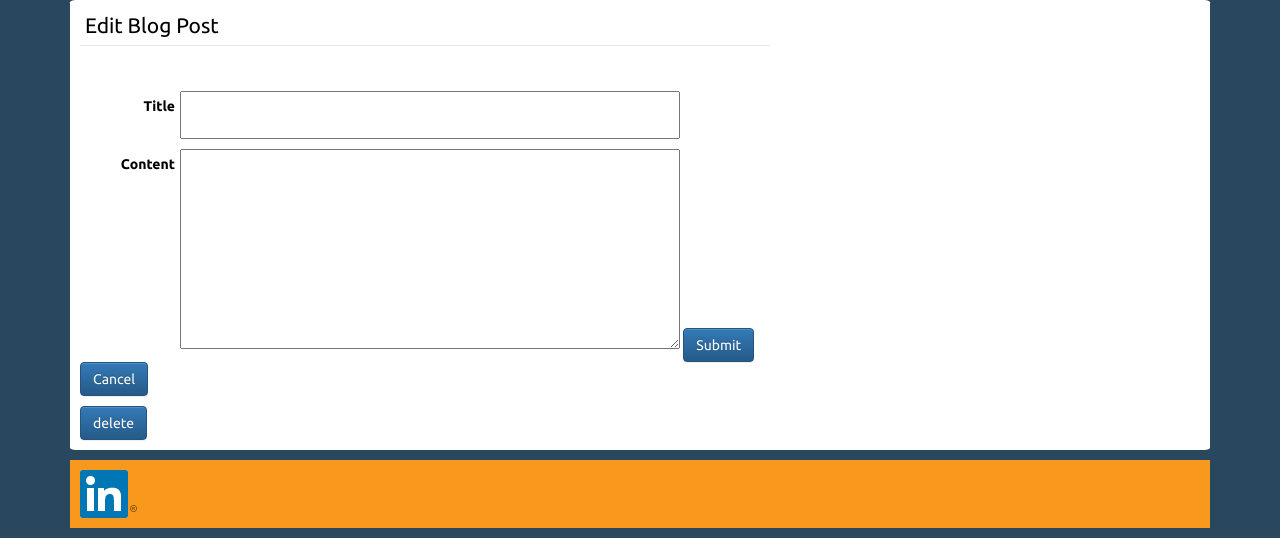
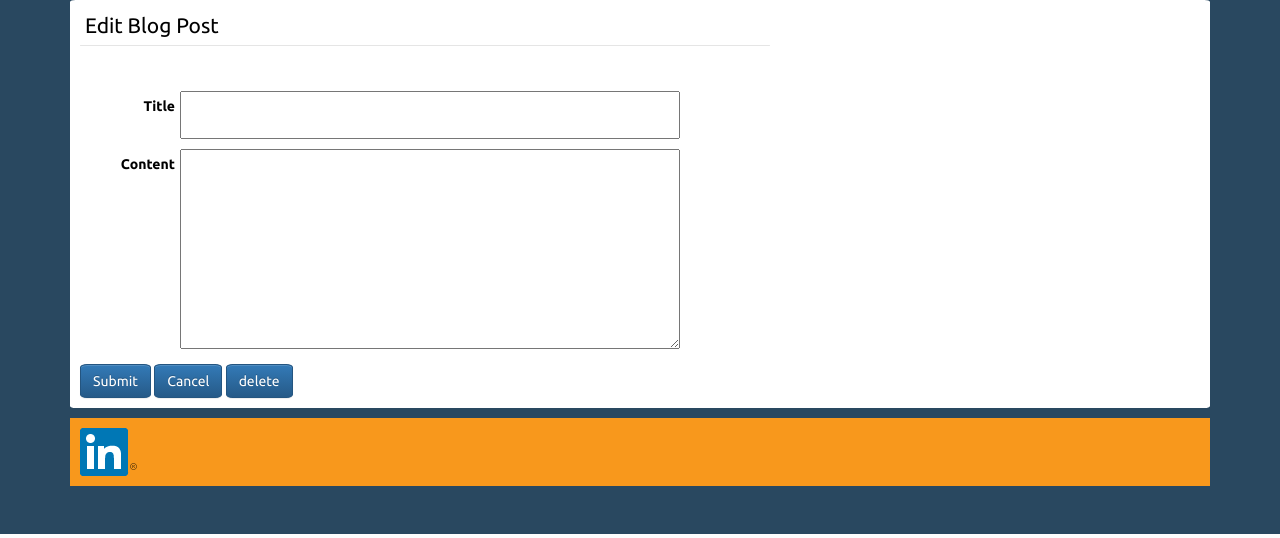
Before and after one commit to harrystaley/FSND_Multi_User_Blog, a Python web app: template templates/editpost.html in a window 1280 px wide. Shown: the part 266-804 px from the top of the page. Run offline with Jinja, Linux system fonts and the light colour scheme; the template is opened without the code that fills it, so the values that code supplies are empty; some libraries are stand-ins or nearby versions.

Commit message:
FEAT: added styles to buttons so that they will flow in line

```diff
--- a/css/style.css
+++ b/css/style.css
@@ -44,8 +44,7 @@ label {
 	font-weight: bold;
 }
 
-.btn-default {
-	background-color: #294860;
+.btn-primary {
 	-webkit-border-radius: 10%;
   	-moz-border-radius: 10%;
   	border-radius: 10%;
--- a/templates/editpost.html
+++ b/templates/editpost.html
@@ -9,17 +9,21 @@ blog project -->
 {% block content %}
 <fieldset class="postForm">
 	<legend>Edit Blog Post</legend>
-	<form action="" method="post" id="BlogPostForm">
+	<form action="" method="post" id="BlogPostForm" class="form-controls">
 			<span class="error">{{error}}</span>
 			<input type="hidden" name="post_id" value="{{post_id}}">
 			<p><label for="subject">Title</label>
 				<input class="postSubject" type="text" name="subject" value="{{subject}}">
 			<p><label for="content">Content</label>
 				<textarea class="postContent" name="content">{{content}}</textarea>
-			<input type="submit" class="btn btn-primary" name="submit" value="Submit">
-			<input Type="button" class="btn btn-primary" name="cancel" value="Cancel" onClick="history.go(-1);return true;">
+			<div class="form-controls">
+				<input type="submit" class="btn btn-primary" name="submit" value="Submit">
+			</div>
 	</form>
-	<form action="/delete" method="post"  enctype="multipart/form-data">
+	<form class="form-controls">
+		<input Type="button" class="btn btn-primary" name="cancel" value="Cancel" onClick="history.go(-1);return true;">
+	</form>
+	<form action="/delete" method="post" class="form-controls">
 		<input type="hidden" name="post_id" value="{{post_id}}">
 		<input type="submit" class="btn btn-primary" value="delete">
 	</form>
--- a/templates/post.html
+++ b/templates/post.html
@@ -32,13 +32,13 @@ extend base.html -->
   </div>
   <div class="form-controls">
     {% if post.author_id == login_id %}
-      <form action="" method="post" id="EditPostForm">
+      <form action="" method="post" id="EditPostForm" class="form-controls">
         <input type="hidden" name="edit_post_id" value="{{post.key().id()}}">
         <input type="submit" class="btn btn-primary" name="submit" value="Edit Post">
       </form>
     {% endif %}
     {% if login_id %}
-      <form action="" method="post" id="AddCommentForm">
+      <form action="" method="post" id="AddCommentForm" class="form-controls">
           <input type="hidden" name="comment_post_id" value="{{post.key().id()}}">
           <input type="submit" class="btn btn-primary" name="submit" value="Add Comment">
       </form>
```
